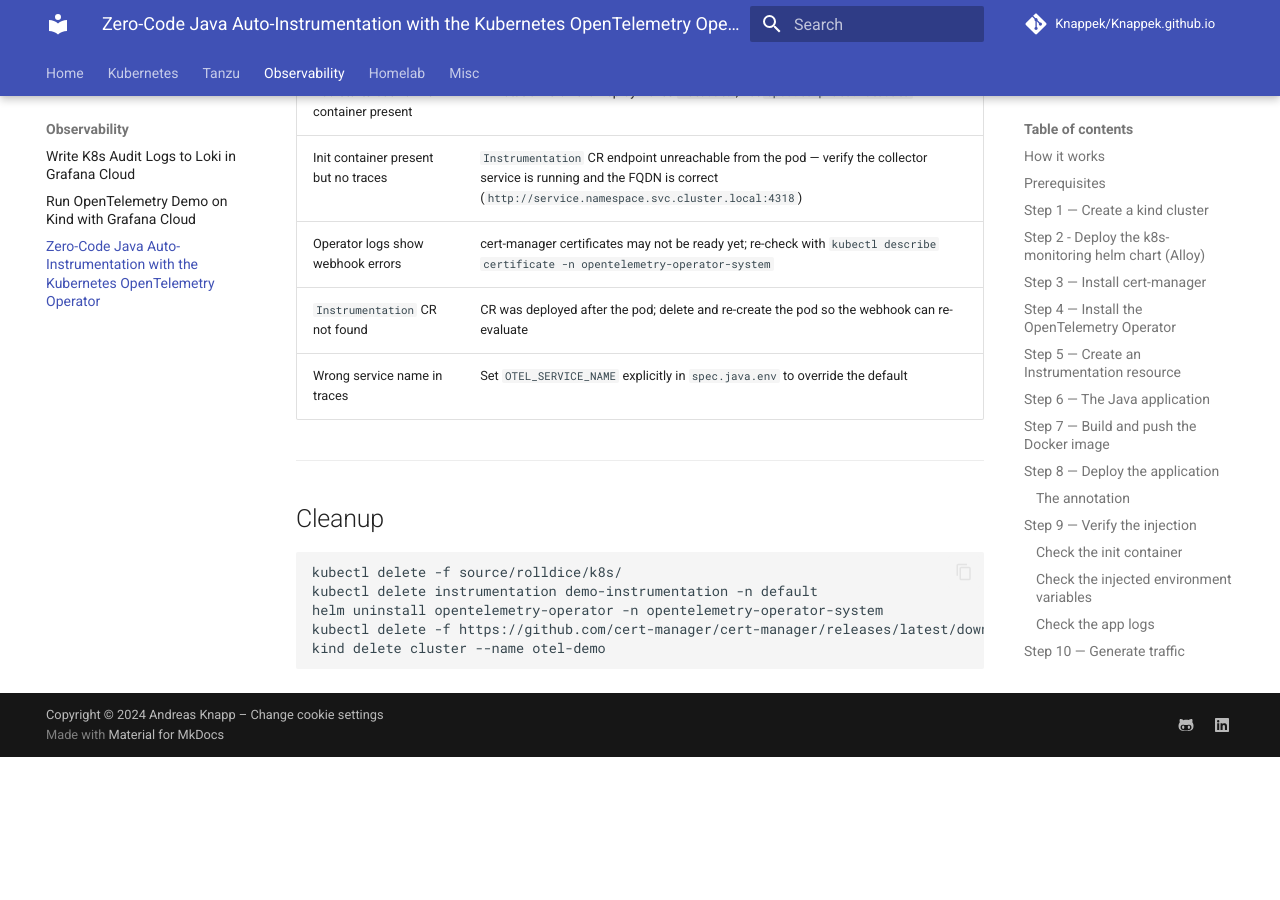
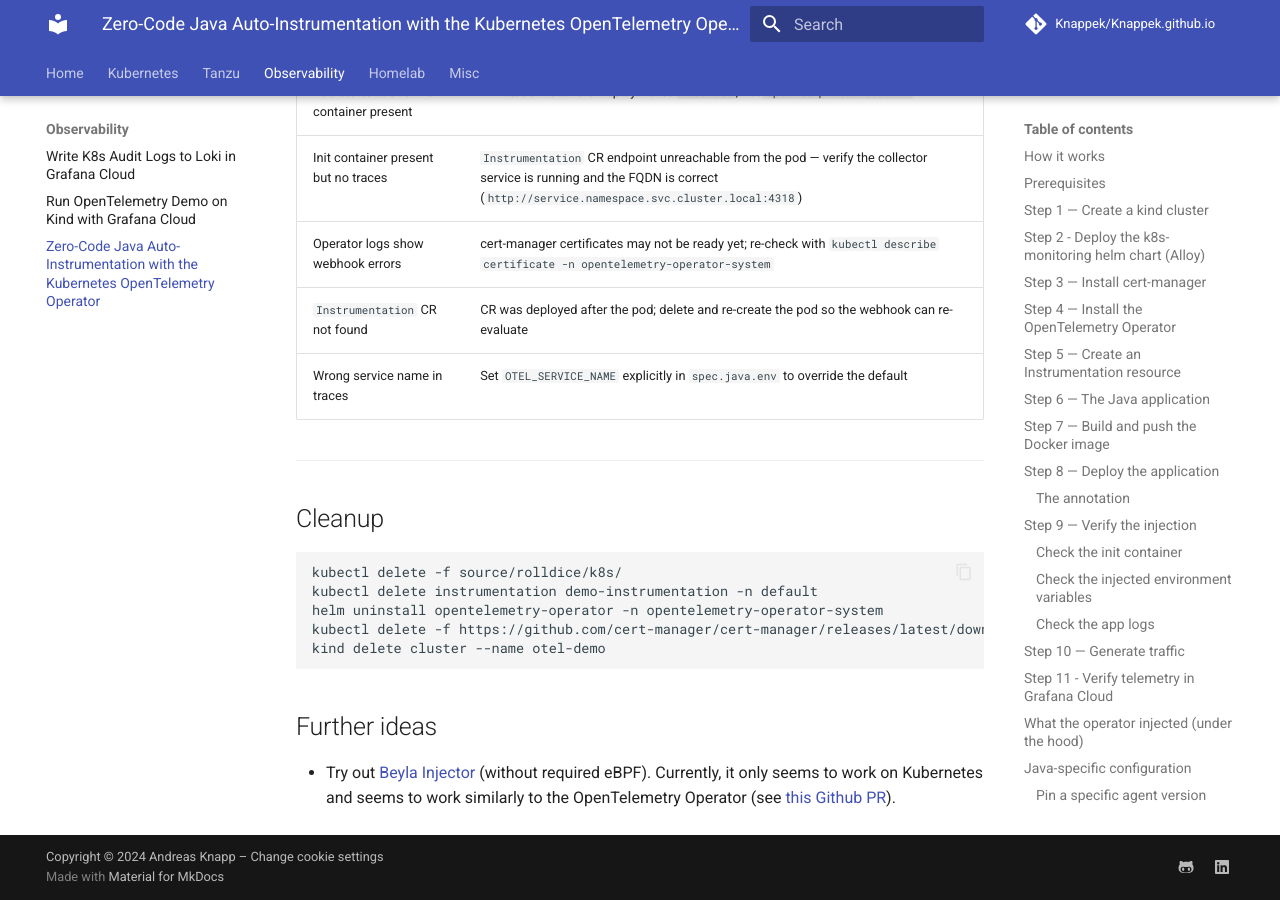
Before and after one commit to Knappek/Knappek.github.io, an MkDocs documentation site: the page built from docs/observability/zero-code-java-auto-instrumentation-k8s-otel-operator.md, in a window 1280 px wide and 900 px high, scrolled down 11918 px. Built offline with MkDocs 1.6.1 and Material for MkDocs 9.7.7, drawn with Linux system fonts in a browser that asks for light colours; comment, search, counter and statistics services are not loaded; before the commit the page ends 12675 px from its top, so only the background shows below that.

Commit message:
add info about Beyla injector

````diff
--- a/docs/observability/zero-code-java-auto-instrumentation-k8s-otel-operator.md
+++ b/docs/observability/zero-code-java-auto-instrumentation-k8s-otel-operator.md
@@ -496,3 +496,7 @@
 kubectl delete -f https://github.com/cert-manager/cert-manager/releases/latest/download/cert-manager.yaml
 kind delete cluster --name otel-demo
 ```
+
+## Further ideas
+
+- Try out [Beyla Injector](https://grafana.com/docs/alloy/latest/reference/components/beyla/beyla.ebpf/#injector) (without required eBPF). Currently, it only seems to work on Kubernetes and seems to work similarly to the OpenTelemetry Operator (see [this Github PR](https://github.com/grafana/beyla/pull/2658)).
````
